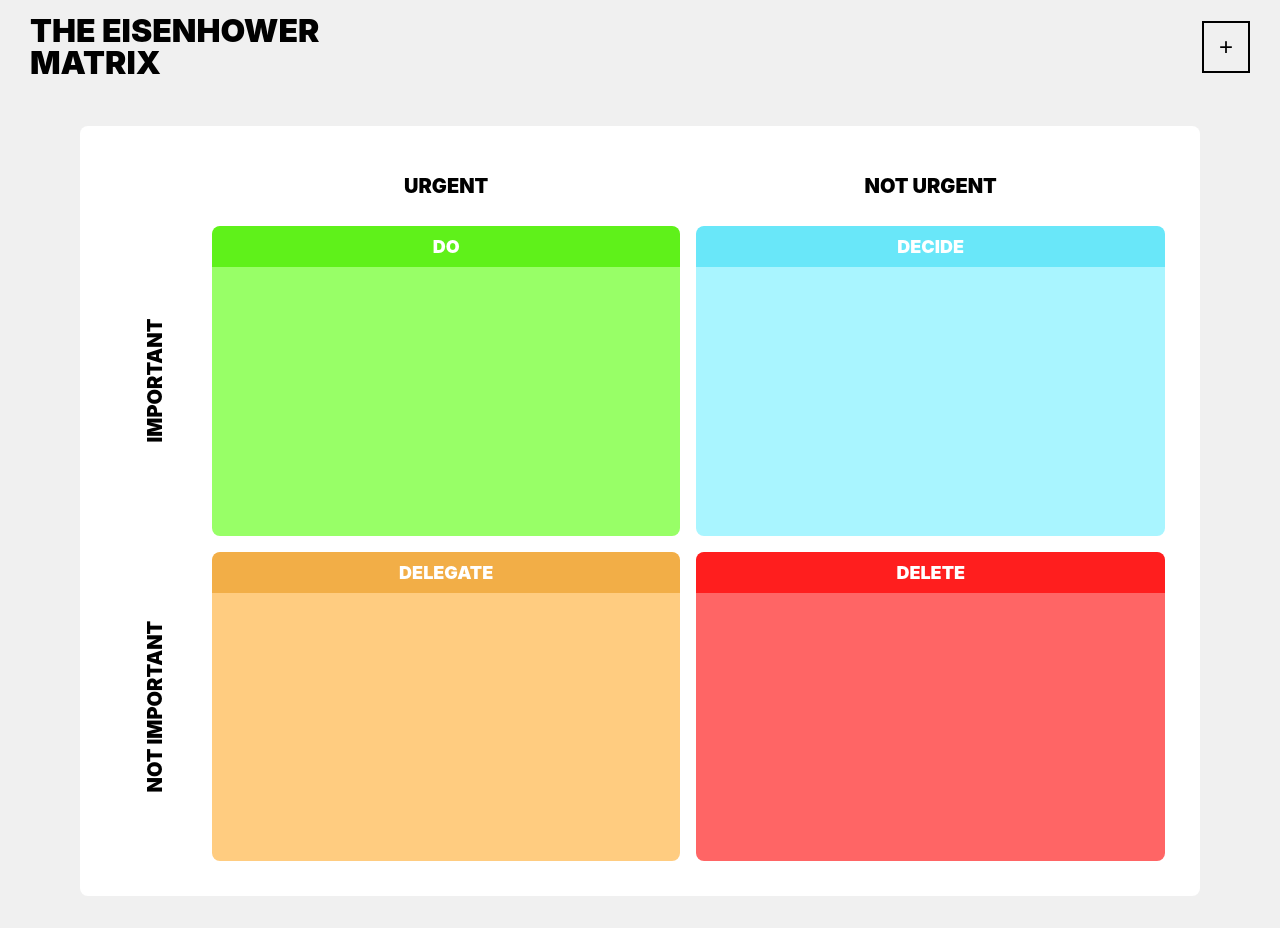
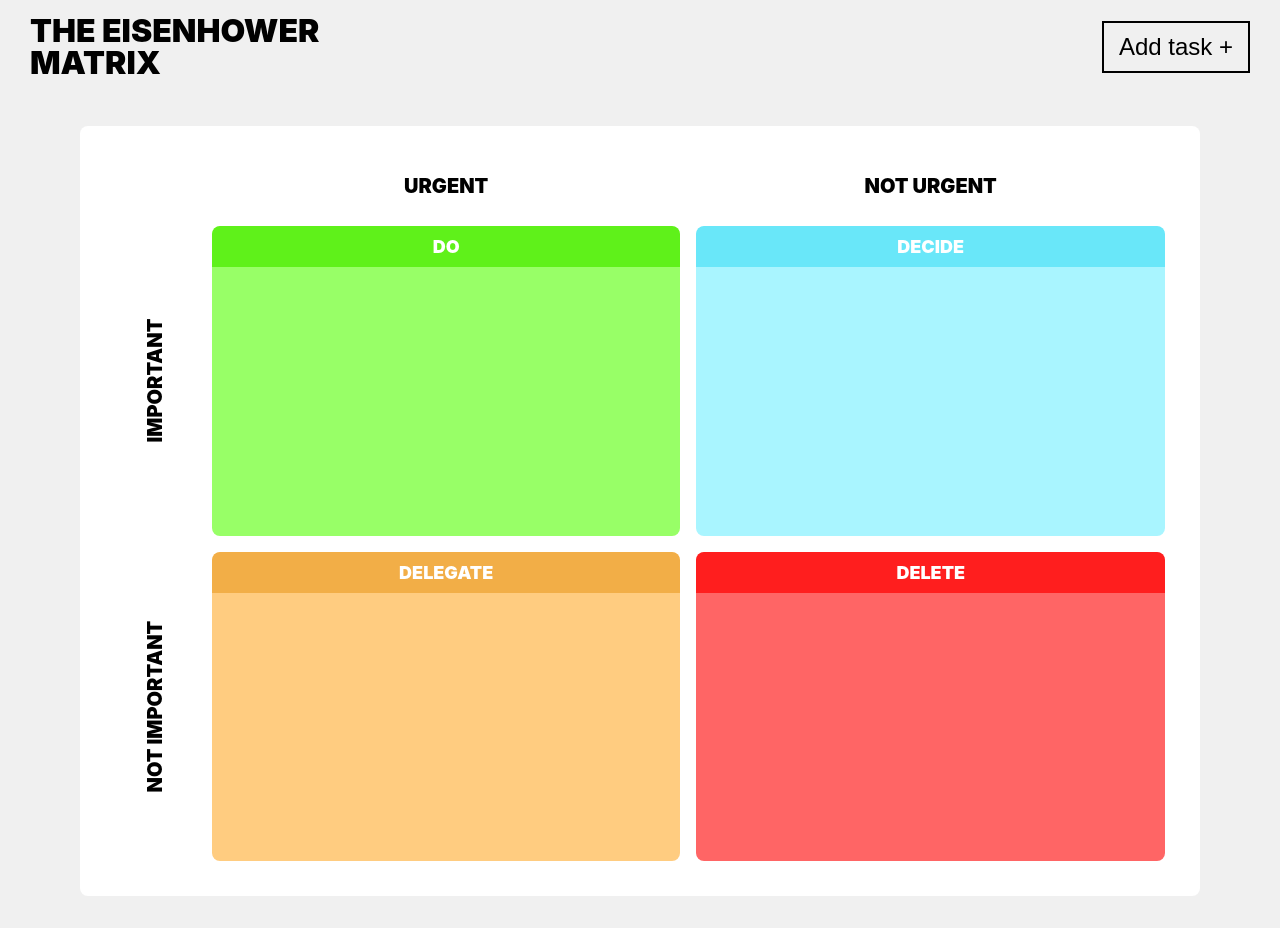
Before and after one commit to SamuelJForrest/eisenhower-matrix, a React (Vite) app: page / in a window 1280 px wide. Built offline with nearby package versions, Linux system fonts and the light colour scheme.

Commit message:
AMEND: Updated header button text

```diff
--- a/src/components/UI/Header.jsx
+++ b/src/components/UI/Header.jsx
@@ -6,7 +6,7 @@ const Header = (props) => {
 			<h1>
 				The Eisenhower <br /> Matrix
 			</h1>
-			<button onClick={props.modalToggle}>+</button>
+			<button onClick={props.modalToggle}>Add task +</button>
 		</header>
 	);
 };
```
